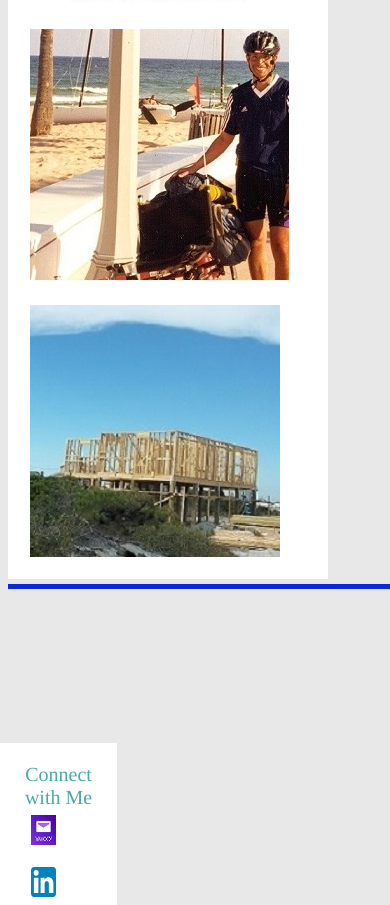
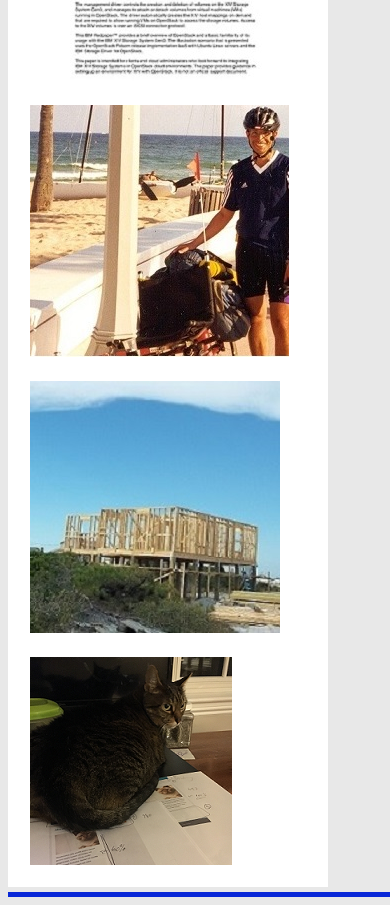
Before and after one commit to peraltot/Responsive-Portfolio, a plain HTML site: page portfolio.html in a window 390 px wide. Shown: the part 703-1608 px from the top of the page. Before the commit the page ends 1300 px from the top, so only its background shows below. Drawn offline with Linux system fonts and the light colour scheme.

Commit message:
Finally_yeah

```diff
--- a/portfolio.html
+++ b/portfolio.html
@@ -23,7 +23,7 @@
 </div>
 
 <body>
-    <div id=boxes_r1>
+    <div id=boxes_r2>
         <ul>
             <a>Connect with Me</a>
             <br>
@@ -33,7 +33,7 @@
         </ul>
     </div>
 
-    <div id="boxes">
+    <div id="boxes_p">
         <h4>Portfolio</h4>
 
         <div id=line_box>
@@ -48,6 +48,9 @@
                 <img id="col-left" src="assets\images\Roadtrip.jpg">
                 <img id="col-left" src="assets\images\100_2587.jpg">
             </div>
+            <div>
+                <img id="col-left" src="assets\images\Lemon_pie.jpg">
+            </div>
         </div>
     </div>
 
--- a/style1.css
+++ b/style1.css
@@ -144,7 +144,7 @@
 	#col-pic {
 		float: middle;
 		width: 100%;
-	/* height: 160px; */
+		/* height: 160px; */
 		padding: 2px;
 		margin-left: 0%;
 		/* background: #636161; */
@@ -184,6 +184,20 @@
 	}
 
 	#boxes_r1 {
+		background: #ffffff;
+		/* padding: 20px; */
+		/* box-sizing: border-box; */
+		/* border-style: #cccccc; */
+		/* margin-left: 20%; */
+		/* margin-right: 40%; */
+		/* width: 280px; */
+		text-align: center;
+		font-family: times;
+		font-size: 24px;
+		color: #4aaaa5;
+	}
+
+	#boxes_r2 {
 		background: #ffffff;
 		/* padding: 20px; */
 		/* box-sizing: border-box; */
@@ -244,7 +258,11 @@
 		}
 		#boxes_r1 {
 			position: relative;
-			right:25%;
+			right: 25%;
+		}
+		#boxes_r2 {
+			position: relative;
+			right: 25%;
 		}
 	}
 
@@ -254,17 +272,23 @@
 			width: 720px;
 		}
 		#boxes_p {
-			width: 50%;
+			width: 90%;
 		}
 		#boxes_r1 {
 			position: absolute;
 			right: 70%;
-			padding:10px;
-			bottom: -100%;
+			padding: 10px;
+			bottom: -15%;
+		}
+		#boxes_r2 {
+			position: absolute;
+			right: 70%;
+			padding: 10px;
+			bottom: -55%;
 		}
 	}
 
-	@media screen and (max-width: 640px) {
+	@media screen and (max-width: 840px) {
 		/* The body's bg color will be #333 */
 		body {
 			width: 640px;
@@ -272,11 +296,28 @@
 		#banner {
 			position: fixed;
 		}
+
+		#boxes_p {
+			width: 50%;
+			margin-top: 15%;
+		}
+
+		#boxes {
+			margin-top: 15%;
+		}
+
 		#boxes_r1 {
 			position: absolute;
-			right: 70%;
-			padding:10px;
-			bottom: -100%;
+			right: 50%;
+			padding: 10px;
+			bottom: -25%;
+		}
+
+		#boxes_r2 {
+			position: absolute;
+			right: 50%;
+			padding: 10px;
+			bottom: -135%;
 		}
 	}
 	/* The wrapper's width will be 600px */
```
Also changed, not shown: assets/images/Lemon_pie.jpg (added), 1 other file.
